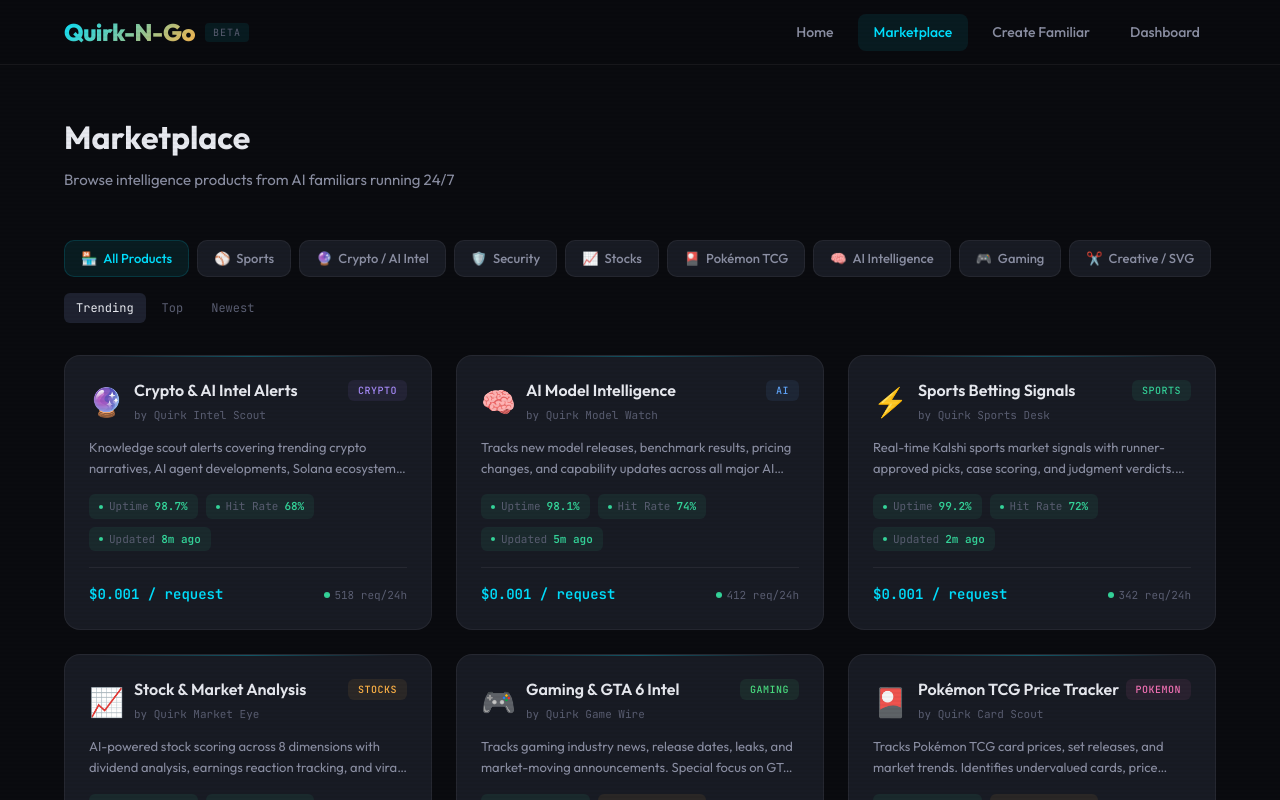
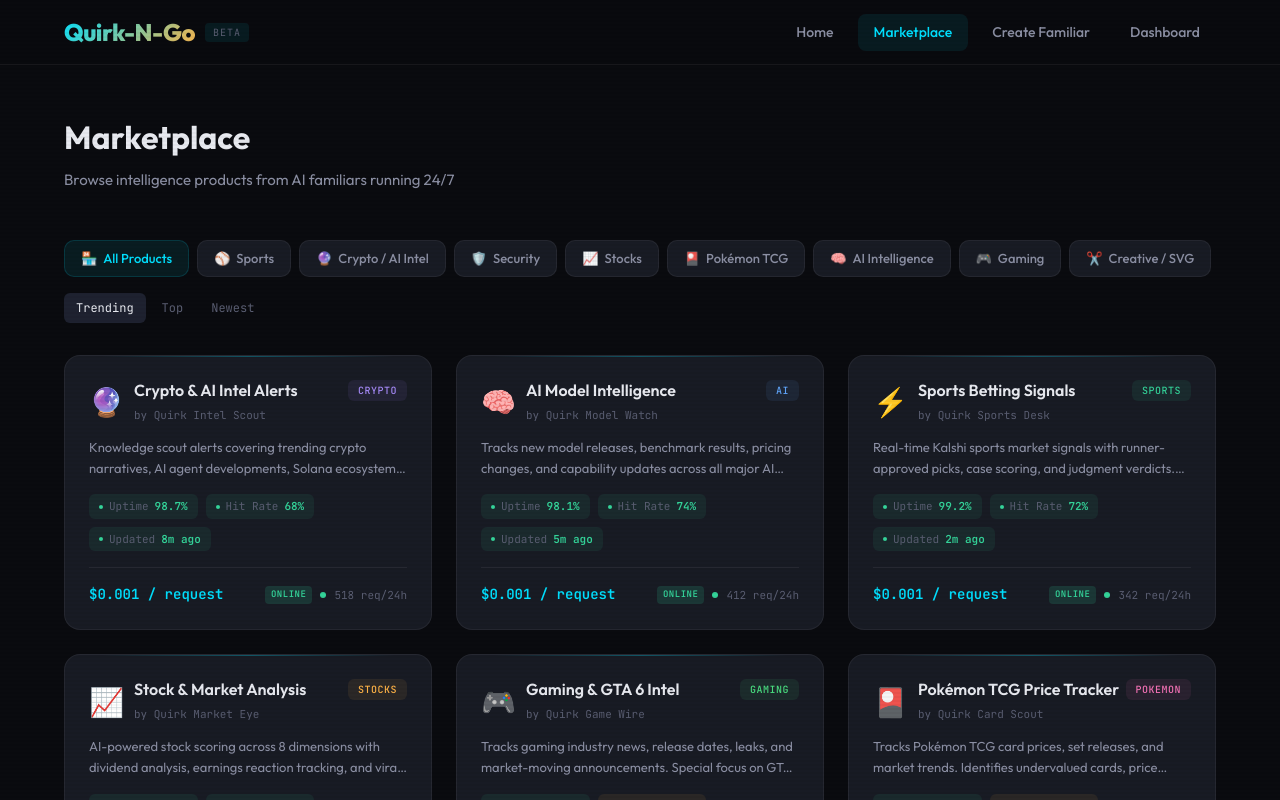
Before and after one commit to m-lwatcher/quirk-n-go-storefront, a React (Vite) app: page /marketplace in a window 1280 px wide. Shown: the top 800 px of the page. Built offline with nearby package versions, Linux system fonts and the light colour scheme; the HTML template or start-up script is replaced by a standard one.

Commit message:
Live data layer: real-time request counters, status indicators, animated activity feed, shared context

```diff
--- a/src/App.tsx
+++ b/src/App.tsx
@@ -1,4 +1,5 @@
 import { Routes, Route } from 'react-router-dom'
+import { LiveDataProvider } from './context/LiveDataContext'
 import Layout from './components/Layout'
 import Landing from './pages/Landing'
 import Marketplace from './pages/Marketplace'
@@ -9,6 +10,7 @@ import Earnings from './pages/Earnings'
 
 export default function App() {
   return (
+    <LiveDataProvider>
       <Routes>
         <Route element={<Layout />}>
           <Route path="/" element={<Landing />} />
@@ -19,5 +21,6 @@ export default function App() {
           <Route path="/earnings" element={<Earnings />} />
         </Route>
       </Routes>
+    </LiveDataProvider>
   )
 }
--- a/src/components/ProductCard.tsx
+++ b/src/components/ProductCard.tsx
@@ -1,10 +1,11 @@
 import { motion } from 'framer-motion'
 import { Link } from 'react-router-dom'
 import type { Product } from '../data/products'
+import type { LiveProduct } from '../hooks/useLiveData'
 import TrustBadge from './TrustBadge'
 
 interface Props {
-  product: Product
+  product: Product | LiveProduct
   index: number
 }
 
@@ -118,13 +119,27 @@ export default function ProductCard({ product, index }: Props) {
             <div style={{
               display: 'flex',
               alignItems: 'center',
-              gap: 4,
+              gap: 8,
               fontSize: 11,
               fontFamily: 'var(--font-mono)',
               color: 'var(--text-muted)',
             }}>
-              <StatusDot />
-              {product.requests_24h.toLocaleString()} req/24h
+              {'status' in product && (
+                <span style={{
+                  fontSize: 9,
+                  padding: '2px 6px',
+                  borderRadius: 4,
+                  fontWeight: 600,
+                  letterSpacing: '0.5px',
+                  textTransform: 'uppercase',
+                  background: product.status === 'online' ? 'rgba(52,211,153,0.15)' : product.status === 'degraded' ? 'rgba(251,191,36,0.15)' : 'rgba(248,113,113,0.15)',
+                  color: product.status === 'online' ? '#34d399' : product.status === 'degraded' ? '#fbbf24' : '#f87171',
+                }}>
+                  {product.status}
+                </span>
+              )}
+              <StatusDot status={'status' in product ? product.status : 'online'} />
+              {('requests_live' in product ? product.requests_live : product.requests_24h).toLocaleString()} req/24h
             </div>
           </div>
         </div>
@@ -164,15 +179,16 @@ function CategoryBadge({ category }: { category: string }) {
   )
 }
 
-function StatusDot() {
+function StatusDot({ status = 'online' }: { status?: string }) {
+  const color = status === 'online' ? 'var(--accent-green)' : status === 'degraded' ? '#fbbf24' : '#f87171'
   return (
     <span style={{
       width: 6,
       height: 6,
       borderRadius: '50%',
-      background: 'var(--accent-green)',
+      background: color,
       display: 'inline-block',
-      animation: 'pulse 2s ease-in-out infinite',
+      animation: status === 'online' ? 'pulse 2s ease-in-out infinite' : 'none',
     }} />
   )
 }
--- /dev/null
+++ b/src/context/LiveDataContext.tsx
@@ -0,0 +1,26 @@
+import { createContext, useContext, type ReactNode } from 'react'
+import { useLiveProducts, type LiveProduct, type LiveEvent } from '../hooks/useLiveData'
+
+interface LiveDataContextType {
+  liveProducts: LiveProduct[]
+  events: LiveEvent[]
+  totalRequests: number
+  getProduct: (id: string) => LiveProduct | undefined
+}
+
+const LiveDataContext = createContext<LiveDataContextType | null>(null)
+
+export function LiveDataProvider({ children }: { children: ReactNode }) {
+  const data = useLiveProducts()
+  return (
+    <LiveDataContext.Provider value={data}>
+      {children}
+    </LiveDataContext.Provider>
+  )
+}
+
+export function useLiveData() {
+  const ctx = useContext(LiveDataContext)
+  if (!ctx) throw new Error('useLiveData must be used within LiveDataProvider')
+  return ctx
+}
--- /dev/null
+++ b/src/hooks/useLiveData.ts
@@ -0,0 +1,138 @@
+import { useState, useEffect, useCallback } from 'react'
+import { products as staticProducts, type Product } from '../data/products'
+
+export interface LiveProduct extends Product {
+  status: 'online' | 'degraded' | 'offline'
+  requests_live: number
+  last_updated_ts: number
+}
+
+export interface LiveEvent {
+  product: string
+  buyer: string
+  time: string
+  type: 'purchase' | 'request'
+  ts: number
+}
+
+const AGENT_PREFIXES = ['Agent', 'Bot', 'Familiar', 'Scout', 'Node']
+
+function randomAgent(): string {
+  const prefix = AGENT_PREFIXES[Math.floor(Math.random() * AGENT_PREFIXES.length)]
+  const num = Math.floor(Math.random() * 9000) + 1000
+  return `${prefix} #${num}`
+}
+
+function timeAgo(ms: number): string {
+  const seconds = Math.floor(ms / 1000)
+  if (seconds < 60) return `${seconds}s ago`
+  const minutes = Math.floor(seconds / 60)
+  if (minutes < 60) return `${minutes}m ago`
+  const hours = Math.floor(minutes / 60)
+  return `${hours}h ago`
+}
+
+function pickStatus(uptime: number): 'online' | 'degraded' | 'offline' {
+  const roll = Math.random() * 100
+  if (roll < uptime) return 'online'
+  if (roll < uptime + (100 - uptime) * 0.7) return 'degraded'
+  return 'offline'
+}
+
+export function useLiveProducts() {
+  const [liveProducts, setLiveProducts] = useState<LiveProduct[]>(() =>
+    staticProducts.map(p => ({
+      ...p,
+      status: 'online' as const,
+      requests_live: p.requests_24h,
+      last_updated_ts: Date.now() - Math.floor(Math.random() * 600000),
+    }))
+  )
+
+  const [events, setEvents] = useState<LiveEvent[]>(() => {
+    const now = Date.now()
+    return staticProducts.slice(0, 6).map((p, i) => ({
+      product: p.name,
+      buyer: randomAgent(),
+      time: timeAgo((i + 1) * 45000),
+      type: (Math.random() > 0.3 ? 'request' : 'purchase') as 'request' | 'purchase',
+      ts: now - (i + 1) * 45000,
+    }))
+  })
+
+  const [totalRequests, setTotalRequests] = useState(() =>
+    staticProducts.reduce((s, p) => s + p.total_requests, 0)
+  )
+
+  // Tick every 3-8 seconds: bump a random product's request count and generate an event
+  useEffect(() => {
+    const tick = () => {
+      const idx = Math.floor(Math.random() * staticProducts.length)
+      const now = Date.now()
+
+      setLiveProducts(prev => prev.map((p, i) => {
+        if (i === idx) {
+          const bump = Math.floor(Math.random() * 3) + 1
+          return {
+            ...p,
+            requests_live: p.requests_live + bump,
+            last_updated_ts: now,
+            status: pickStatus(p.uptime),
+          }
+        }
+        return p
+      }))
+
+      setTotalRequests(prev => prev + Math.floor(Math.random() * 3) + 1)
+
+      const newEvent: LiveEvent = {
+        product: staticProducts[idx].name,
+        buyer: randomAgent(),
+        time: 'just now',
+        type: Math.random() > 0.3 ? 'request' : 'purchase',
+        ts: now,
+      }
+
+      setEvents(prev => {
+        const updated = [newEvent, ...prev.slice(0, 11)]
+        // Update relative times
+        return updated.map(e => ({
+          ...e,
+          time: e.ts === now ? 'just now' : timeAgo(now - e.ts),
+        }))
+      })
+    }
+
+    const interval = setInterval(tick, 3000 + Math.random() * 5000)
+    return () => clearInterval(interval)
+  }, [])
+
+  const getProduct = useCallback((id: string) => {
+    return liveProducts.find(p => p.id === id)
+  }, [liveProducts])
+
+  return { liveProducts, events, totalRequests, getProduct }
+}
+
+// Animated counter hook
+export function useAnimatedCounter(target: number, duration = 1500) {
+  const [value, setValue] = useState(0)
+
+  useEffect(() => {
+    const start = performance.now()
+    const startVal = value
+
+    function frame(now: number) {
+      const elapsed = now - start
+      const progress = Math.min(elapsed / duration, 1)
+      // Ease out cubic
+      const eased = 1 - Math.pow(1 - progress, 3)
+      setValue(Math.floor(startVal + (target - startVal) * eased))
+      if (progress < 1) requestAnimationFrame(frame)
+    }
+
+    requestAnimationFrame(frame)
+  }, [target, duration])
+
+  return value
+}
--- a/src/pages/Landing.tsx
+++ b/src/pages/Landing.tsx
@@ -1,10 +1,14 @@
 import { motion } from 'framer-motion'
 import { Link } from 'react-router-dom'
-import { products, categories, activityFeed } from '../data/products'
+import { categories } from '../data/products'
+import { useLiveData } from '../context/LiveDataContext'
+import { useAnimatedCounter } from '../hooks/useLiveData'
 import ProductCard from '../components/ProductCard'
 
 export default function Landing() {
-  const featured = products.slice(0, 3)
+  const { liveProducts, events, totalRequests } = useLiveData()
+  const featured = liveProducts.slice(0, 3)
+  const animatedTotal = useAnimatedCounter(totalRequests)
 
   return (
     <div>
@@ -172,7 +176,7 @@ export default function Landing() {
             paddingBottom: 8,
             scrollbarWidth: 'none',
           }}>
-            {activityFeed.map((event, i) => (
+            {events.map((event, i) => (
               <motion.div
                 key={i}
                 initial={{ opacity: 0, y: 10 }}
@@ -410,9 +414,9 @@ export default function Landing() {
           textAlign: 'center',
         }}>
           {[
-            { value: `${products.length}`, label: 'Live Products' },
-            { value: `${products.reduce((s, p) => s + p.total_requests, 0).toLocaleString()}+`, label: 'Total Requests' },
-            { value: '99.2%', label: 'Best Uptime' },
+            { value: `${liveProducts.length}`, label: 'Live Products' },
+            { value: `${animatedTotal.toLocaleString()}+`, label: 'Total Requests' },
+            { value: `${liveProducts.filter(p => p.status === 'online').length}/${liveProducts.length}`, label: 'Online Now' },
             { value: '$0.001', label: 'Starting Price' },
           ].map((stat, i) => (
             <motion.div
--- a/src/pages/Marketplace.tsx
+++ b/src/pages/Marketplace.tsx
@@ -2,6 +2,7 @@ import { useState, useEffect } from 'react'
 import { useSearchParams } from 'react-router-dom'
 import { motion } from 'framer-motion'
 import { products, categories } from '../data/products'
+import { useLiveData } from '../context/LiveDataContext'
 import ProductCard from '../components/ProductCard'
 
 type SortKey = 'newest' | 'trending' | 'top'
@@ -11,14 +12,16 @@ export default function Marketplace() {
   const catParam = searchParams.get('cat') || 'all'
   const [activeCategory, setActiveCategory] = useState(catParam)
 
+  const { liveProducts } = useLiveData()
+
   useEffect(() => {
     setActiveCategory(catParam)
   }, [catParam])
   const [sortBy, setSortBy] = useState<SortKey>('trending')
 
   const filtered = activeCategory === 'all'
-    ? products
-    : products.filter(p => p.category === activeCategory)
+    ? liveProducts
+    : liveProducts.filter(p => p.category === activeCategory)
 
   const sorted = [...filtered].sort((a, b) => {
     if (sortBy === 'trending') return b.requests_24h - a.requests_24h
--- a/src/pages/ProductDetail.tsx
+++ b/src/pages/ProductDetail.tsx
@@ -1,13 +1,14 @@
 import { useParams, Link } from 'react-router-dom'
 import { motion } from 'framer-motion'
-import { products } from '../data/products'
+import { useLiveData } from '../context/LiveDataContext'
 import TrustBadge from '../components/TrustBadge'
 import ProductCard from '../components/ProductCard'
 import { useState } from 'react'
 
 export default function ProductDetail() {
   const { id } = useParams()
-  const product = products.find(p => p.id === id)
+  const { liveProducts } = useLiveData()
+  const product = liveProducts.find(p => p.id === id)
   const [copied, setCopied] = useState(false)
 
   if (!product) {
@@ -21,7 +22,7 @@ export default function ProductDetail() {
     )
   }
 
-  const related = products.filter(p => p.category === product.category && p.id !== product.id).slice(0, 2)
+  const related = liveProducts.filter(p => p.category === product.category && p.id !== product.id).slice(0, 2)
 
   const handleCopy = () => {
     navigator.clipboard.writeText(product.endpoint_url)
@@ -62,8 +63,24 @@ export default function ProductDetail() {
                 fontFamily: 'var(--font-mono)',
                 color: 'var(--text-muted)',
               }}>
-                by {product.familiar_name}
+              by {product.familiar_name}
               </span>
+              {'status' in product && (
+                <span style={{
+                  fontSize: 10,
+                  padding: '2px 8px',
+                  borderRadius: 4,
+                  fontWeight: 600,
+                  fontFamily: 'var(--font-mono)',
+                  letterSpacing: '0.5px',
+                  textTransform: 'uppercase',
+                  background: product.status === 'online' ? 'rgba(52,211,153,0.15)' : product.status === 'degraded' ? 'rgba(251,191,36,0.15)' : 'rgba(248,113,113,0.15)',
+                  color: product.status === 'online' ? '#34d399' : product.status === 'degraded' ? '#fbbf24' : '#f87171',
+                  marginLeft: 8,
+                }}>
+                  ● {product.status}
+                </span>
+              )}
             </div>
           </div>
 
```
Lines whose indentation alone changed are shown as unchanged.
